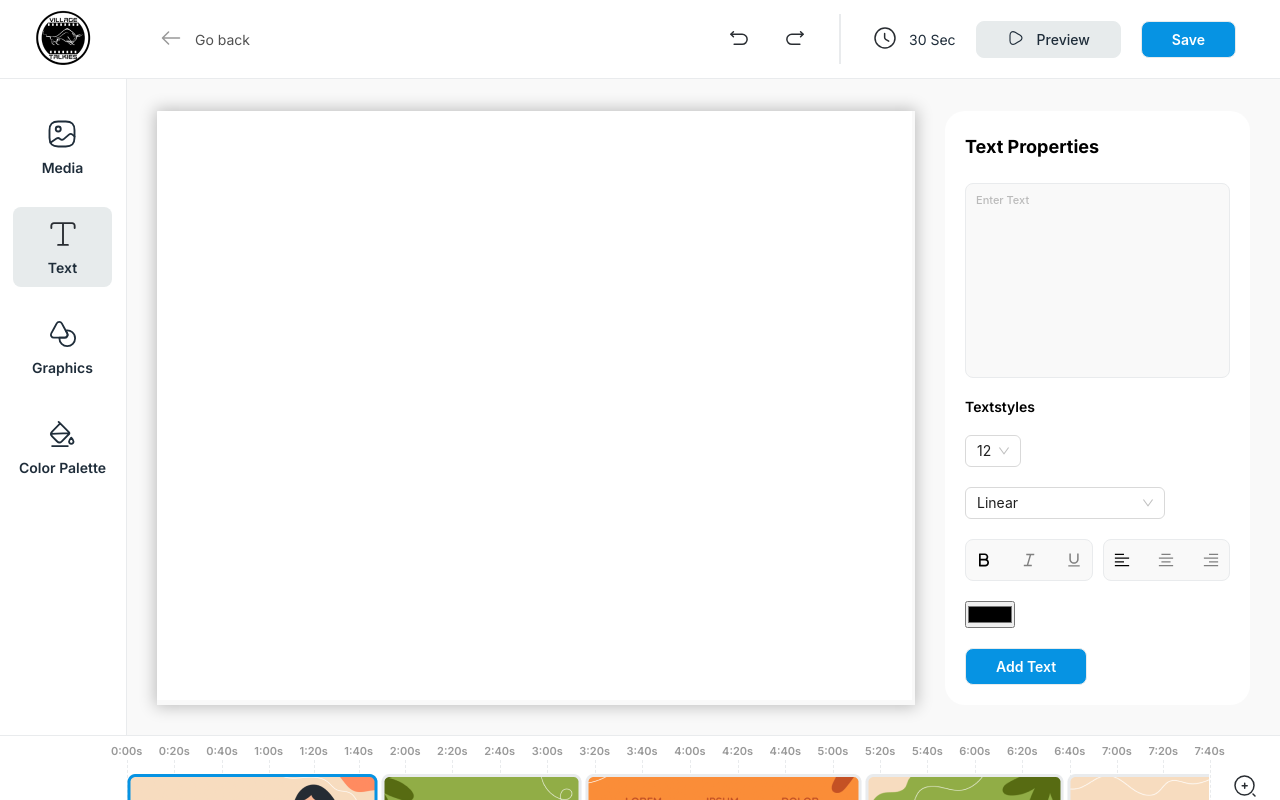
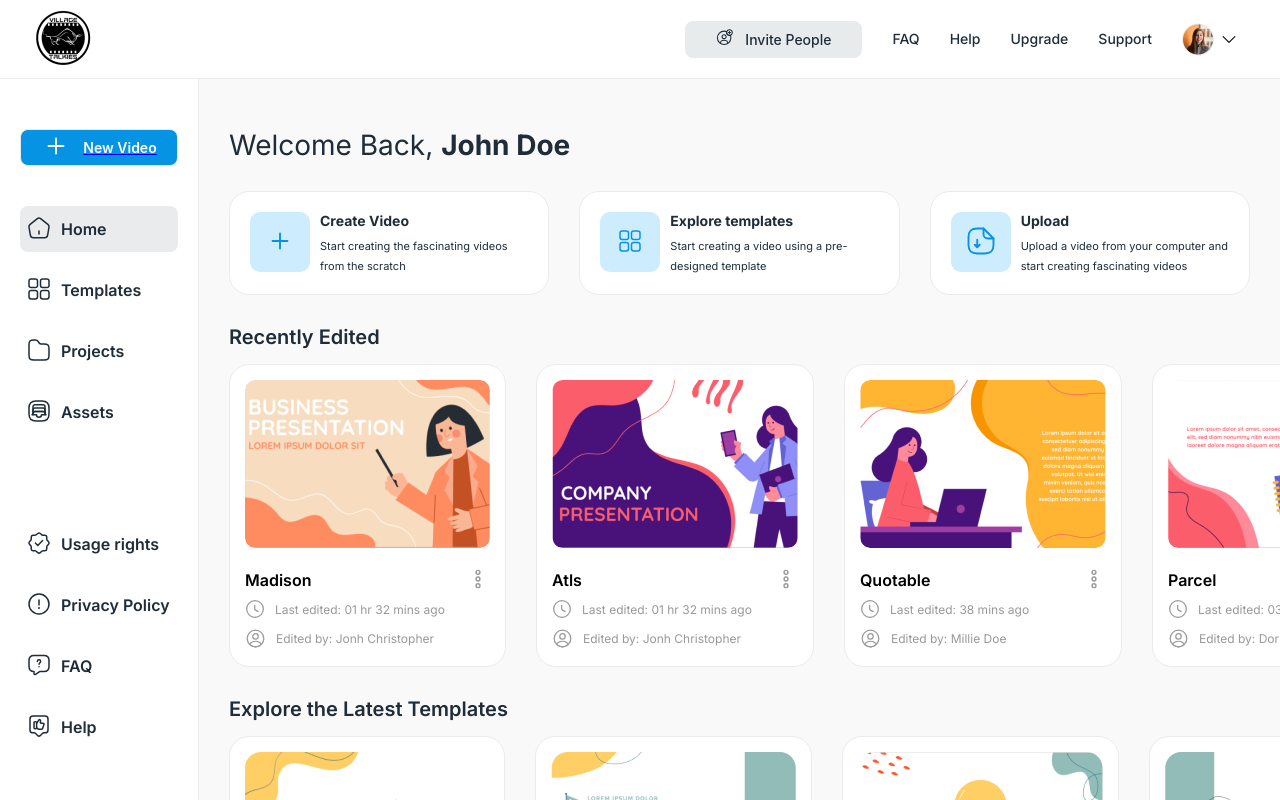
Before and after one commit to anchal-simform/vt-video-creator, a React (Create React App) app: page / in a window 1280 px wide. Shown: the top 800 px of the page. Built offline with nearby package versions, Linux system fonts and the light colour scheme.

Commit message:
added routing between homepage and editor page

```diff
--- a/src/App.js
+++ b/src/App.js
@@ -9,7 +9,7 @@
     <div className="App wrapper">
       <Routes>
         <Route
-          path={'/'}
+          path={'/editor'}
           element={
             <>
               <Header />
@@ -18,7 +18,7 @@
           }
         />
         <Route
-          path="/home"
+          path="/"
           element={
             <>
               <Home />
--- a/src/components/Header/Header.jsx
+++ b/src/components/Header/Header.jsx
@@ -1,11 +1,12 @@
-import { Button } from "antd";
-import logo from "../../assets/img/logo.png";
-import { ArrowLeft } from "../../assets/icons/ArrowLeft";
-import { Clock } from "../../assets/icons/Clock";
-import { Redo } from "../../assets/icons/Redo";
-import { Undo } from "../../assets/icons/Undo";
-import { Play } from "../../assets/icons/Play";
-import "./Header.scss";
+import { Button } from 'antd';
+import { Link } from 'react-router-dom';
+import { ArrowLeft } from '../../assets/icons/ArrowLeft';
+import { Clock } from '../../assets/icons/Clock';
+import { Play } from '../../assets/icons/Play';
+import { Redo } from '../../assets/icons/Redo';
+import { Undo } from '../../assets/icons/Undo';
+import logo from '../../assets/img/logo.png';
+import './Header.scss';
 
 function Header() {
   return (
@@ -14,10 +15,12 @@
         <img src={logo} alt="logo" />
       </div>
       <div className="header__action">
-        <div className="header__action__back">
-          <ArrowLeft />
-          Go back
-        </div>
+        <Link to="/">
+          <div className="header__action__back">
+            <ArrowLeft />
+            Go back
+          </div>
+        </Link>
         <div className="header__action__buttons">
           <div className="buttons__history">
             <Undo />
--- a/src/components/SidebarHome/SidebarHome.jsx
+++ b/src/components/SidebarHome/SidebarHome.jsx
@@ -1,23 +1,29 @@
-import { Button } from "antd";
-import { Link } from "react-router-dom";
-import { Add } from "../../assets/icons/Add";
-import { Home } from "../../assets/icons/Home";
-import { Element } from "../../assets/icons/Element";
-import { Folder } from "../../assets/icons/Folder";
-import { Archive } from "../../assets/icons/Archive";
-import { Verify } from "../../assets/icons/Verify";
-import { InfoCircle } from "../../assets/icons/InfoCircle";
-import { FAQ } from "../../assets/icons/FAQ";
-import { LikeTag } from "../../assets/icons/LikeTag";
+import { Button } from 'antd';
+import { Link } from 'react-router-dom';
+import { Add } from '../../assets/icons/Add';
+import { Archive } from '../../assets/icons/Archive';
+import { Element } from '../../assets/icons/Element';
+import { FAQ } from '../../assets/icons/FAQ';
+import { Folder } from '../../assets/icons/Folder';
+import { Home } from '../../assets/icons/Home';
+import { InfoCircle } from '../../assets/icons/InfoCircle';
+import { LikeTag } from '../../assets/icons/LikeTag';
+import { Verify } from '../../assets/icons/Verify';
 
-import "./SidebarHome.scss";
+import './SidebarHome.scss';
 
 function SidebarHome() {
   return (
     <div className="sidebarhome">
-      <Button type="primary" className="sidebarhome__button" icon={<Add color="#FFF" />}>
-        New Video
-      </Button>
+      <Link to="/editor">
+        <Button
+          type="primary"
+          className="sidebarhome__button"
+          icon={<Add color="#FFF" />}
+        >
+          New Video
+        </Button>
+      </Link>
       <ul className="sidebarhome__list">
         <li className="sidebarhome__list__item active">
           <Link>
```
